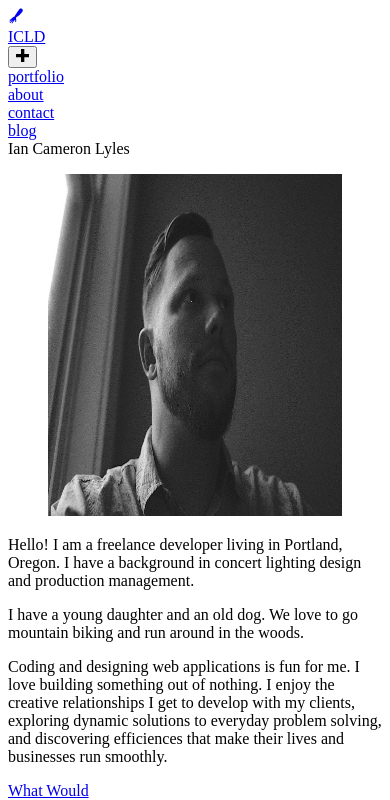
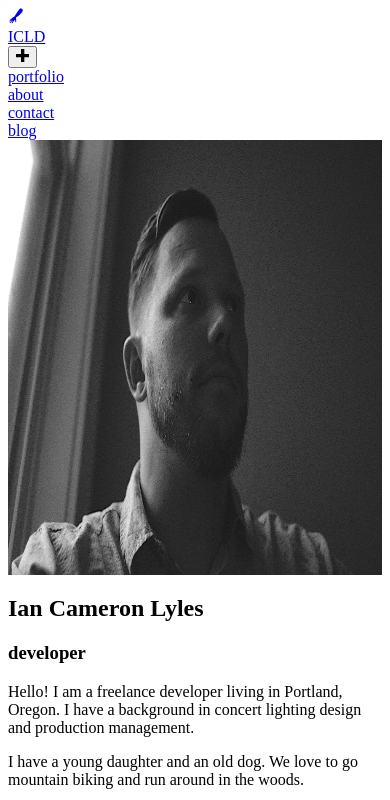
Before and after one commit to icld/icld-io-v2, a Next.js app: page /about in a window 390 px wide. Shown: the top 800 px of the page. Built offline with nearby package versions, Linux system fonts and the light colour scheme.

Commit message:
styling blog and portfolio and about pages

```diff
--- a/components/About.jsx
+++ b/components/About.jsx
@@ -7,42 +7,39 @@ import { FiArrowLeft, FiArrowRight, FiArrowUpLeft } from 'react-icons/fi';
 export default function Example() {
   return (
     <div className='overflow-hidden bg-white'>
-      <div className='relative px-4 py-16 mx-auto max-w-7xl sm:px-6 lg:px-8 '>
+      <div className='relative px-4 py-8 mx-auto lg:py-16 max-w-7xl sm:px-6 lg:px-8 '>
         {/* <div className='absolute top-0 bottom-0 hidden w-screen lg:block bg-gray-50 left-3/4' /> */}
-        <div className='mx-auto text-base max-w-prose lg:grid lg:grid-cols-2 lg:gap-8 lg:max-w-none'>
-          <div>
-            <span className='mt-2 leading-8 tracking-tight text-gray-800 font-another line md:text-6xl sm:text-2xl'>
-              Ian Cameron Lyles
-            </span>
-          </div>
-        </div>
-        <div className='mt-8 font-dingo lg:grid lg:grid-cols-2 lg:gap-8'>
-          <div className='relative lg:row-start-1 lg:col-start-2'>
-            <div className='relative mx-auto text-base max-w-prose lg:max-w-none'>
-              <figure>
-                <div className='relative aspect-w-12 aspect-h-7 lg:aspect-none'>
+        <div className='mx-auto text-base max-w-prose md:grid md:grid-cols-2 md:gap-8 md:max-w-none'></div>
+        <div className='grid font-dingo md:grid-cols-2 md:gap-8'>
+          <div className='relative row-start-2 md:row-start-1 md:col-start-2'>
+            <div className='relative h-full lg:aspect-none'>
               <Image
-                    className='object-cover object-center rounded-lg shadow-lg'
+                className='object-cover rounded-lg shadow-lg '
                 src={icldImg}
                 alt='Ian staring off into nothing'
+                layout='responsive'
                 width={1184}
                 height={1376}
               />
             </div>
-              </figure>
           </div>
-          </div>
-          <div className='flex flex-col m-auto mt-8 font-normal tracking-wide lg:mt-0 max-w-prose lg:max-w-none'>
-            <p className='mb-6 text-lg text-gray-800 md:text-lg'>
+          <div className='font-normal tracking-wide max-w-prose lg:max-w-none'>
+            <h1 className='mb-2 text-3xl tracking-tight text-gray-800 font-another md:text-4xl lg:text-6xl '>
+              Ian Cameron Lyles
+            </h1>
+            <h3 className='mb-5 text-xl text-yellow-500 font-another'>
+              developer
+            </h3>
+            <p className='mb-3 text-sm text-gray-800 md:text-lg'>
               Hello! I am a freelance developer living in Portland, Oregon. I
               have a background in concert lighting design and production
               management.
             </p>
-            <p className='mb-6 text-lg text-gray-800 md:text-lg'>
+            <p className='mb-3 text-sm text-gray-800 md:text-lg'>
               I have a young daughter and an old dog. We love to go mountain
               biking and run around in the woods.
             </p>
-            <p className='mb-6 text-lg text-gray-800 md:text-lg '>
+            <p className='mb-6 text-sm text-gray-800 md:text-lg '>
               Coding and designing web applications is fun for me. I love
               building something out of nothing. I enjoy the creative
               relationships I get to develop with my clients, exploring dynamic
@@ -50,7 +47,8 @@ export default function Example() {
               that make their lives and businesses run smoothly.
             </p>
 
-            <Link href='/contact' className=''>
+            {/* responsive link to contact */}
+            {/* <Link href='/contact' className=''>
               {' '}
               <div className='flex flex-col py-1 text-5xl text-center text-white transition-all delay-100 transform bg-gray-900 border-4 rounded-md shadow-sm font-normaltracking-widest group hover:font-extralight hover:border-transparent md:text-7xl hover:uppercase'>
                 <div className='group-hover:text-blue-400 '>What Would</div>
@@ -65,7 +63,7 @@ export default function Example() {
                   Build?
                 </div>
               </div>
-            </Link>
+            </Link> */}
           </div>
         </div>
       </div>
--- a/components/Card.jsx
+++ b/components/Card.jsx
@@ -12,10 +12,10 @@ export default function (props) {
       >
         {' '}
         <div className='flex flex-col items-center text-3xl'>
-          <h1 className='text-lg text-left text-blue-700 font md:text-xl lg:text-2xl '>
+          <h1 className='text-lg text-left text-yellow-500 font md:text-xl lg:text-2xl '>
             {props.title}
           </h1>
-
+          <div>{props.description} </div>
           <img
             className='mb-2 transition-all duration-500 group-hover:scale-105'
             src={props.image}
--- a/components/Header.jsx
+++ b/components/Header.jsx
@@ -1,5 +1,6 @@
 import { Fragment, useState, useEffect, useRef } from 'react';
-import { Link } from '../components/Link';
+// import { Link } from '../components/Link';
+import Link from 'next/link';
 import { Menu, Transition } from '@headlessui/react';
 import { ImMinus, ImPlus } from 'react-icons/im';
 import { ImArrowRight2 } from 'react-icons/im';
@@ -23,12 +24,11 @@ const Header = (props) => {
   return (
     <section>
       <nav className='flex items-center justify-between w-full mt-6 mb-2 border-l-2 border-r-2 md:mt-12 '>
-        <Link
-          href='/'
-          className='flex flex-row items-center justify-center ml-1 text-xl '
-        >
+        <Link href='/'>
+          <a className='flex flex-row items-center justify-center ml-1 text-xl '>
             <GiForearm className='text-3xl' />
             <div className='ml-3'>ICLD</div>
+          </a>
         </Link>
         {/* upper Nav */}
 
@@ -57,8 +57,8 @@ const Header = (props) => {
                       navItems.map((navI, i) => (
                         <Menu.Item key={i}>
                           <>
-                            <button
-                              onClick={() => router.push(`${navI.href}`)}
+                            <Link href={navI.href}>
+                              <a
                                 className={`${
                                   active
                                     ? 'hover:bg-violet-500 text-white'
@@ -67,7 +67,8 @@ const Header = (props) => {
                               >
                                 <ImArrowRight2 className='mr-4 group-hover:text-pink-200 group-hover:text-xl' />
                                 <div className='text-center'>{navI.name}</div>
-                            </button>
+                              </a>
+                            </Link>
                           </>
                         </Menu.Item>
                       ))
@@ -95,6 +96,7 @@ const Header = (props) => {
               </a>
             ) : (
               <Link href={item.href}>
+                <a>
                   <div
                     className={` text-center rounded-xl p-1   ${
                       router.pathname == item.href ? 'text-gray-800' : null
@@ -102,6 +104,7 @@ const Header = (props) => {
                   >
                     {item.name}
                   </div>
+                </a>
               </Link>
             )
           )}
```
Also changed, not shown: pages/blog/index.js (+25 -10 lines), pages/portfolio/[slug].js (+10 -6 lines), pages/portfolio/index.jsx (+5 -5 lines), 1 other file (tests, documents, lock files or other folders). Lines whose indentation alone changed are shown as unchanged.
